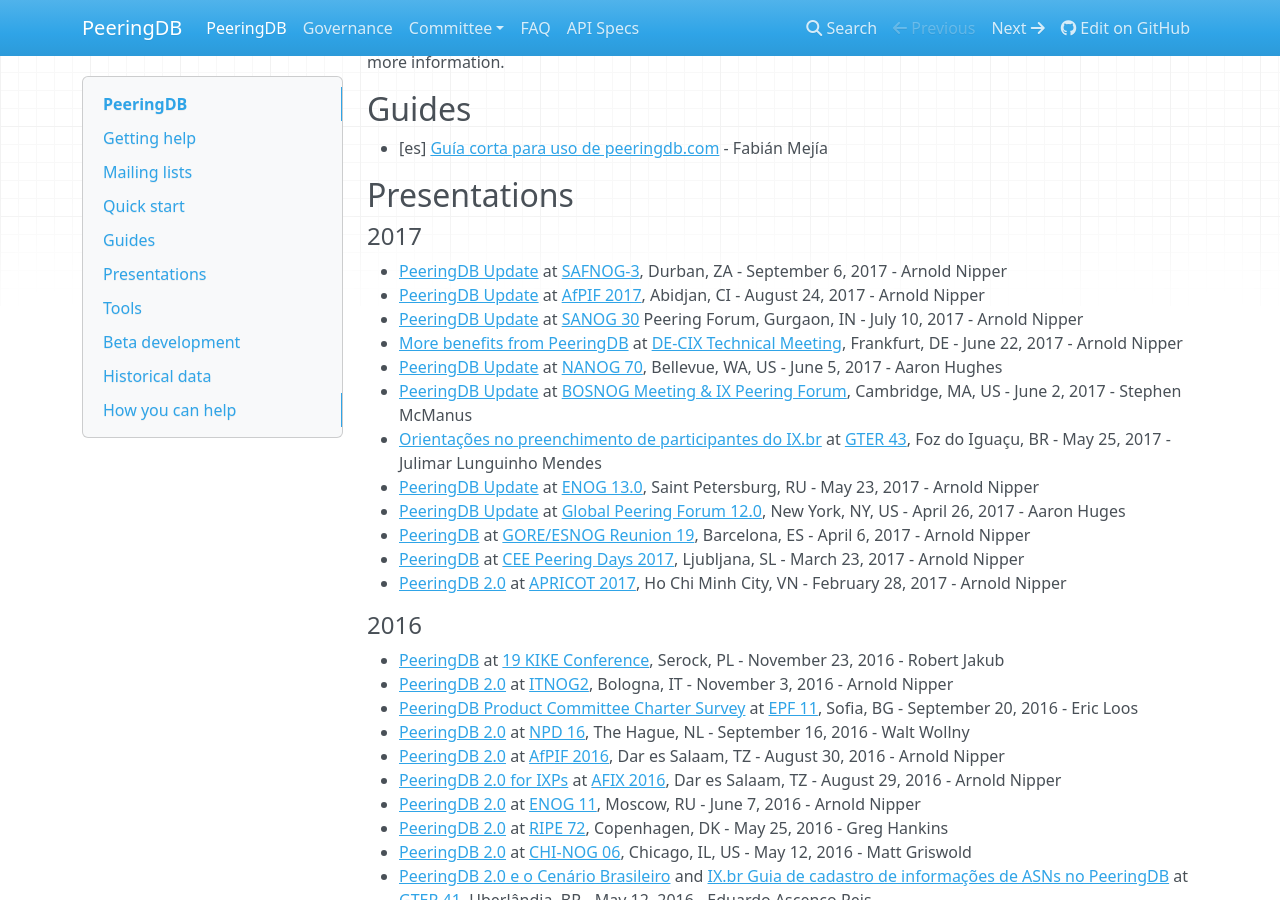
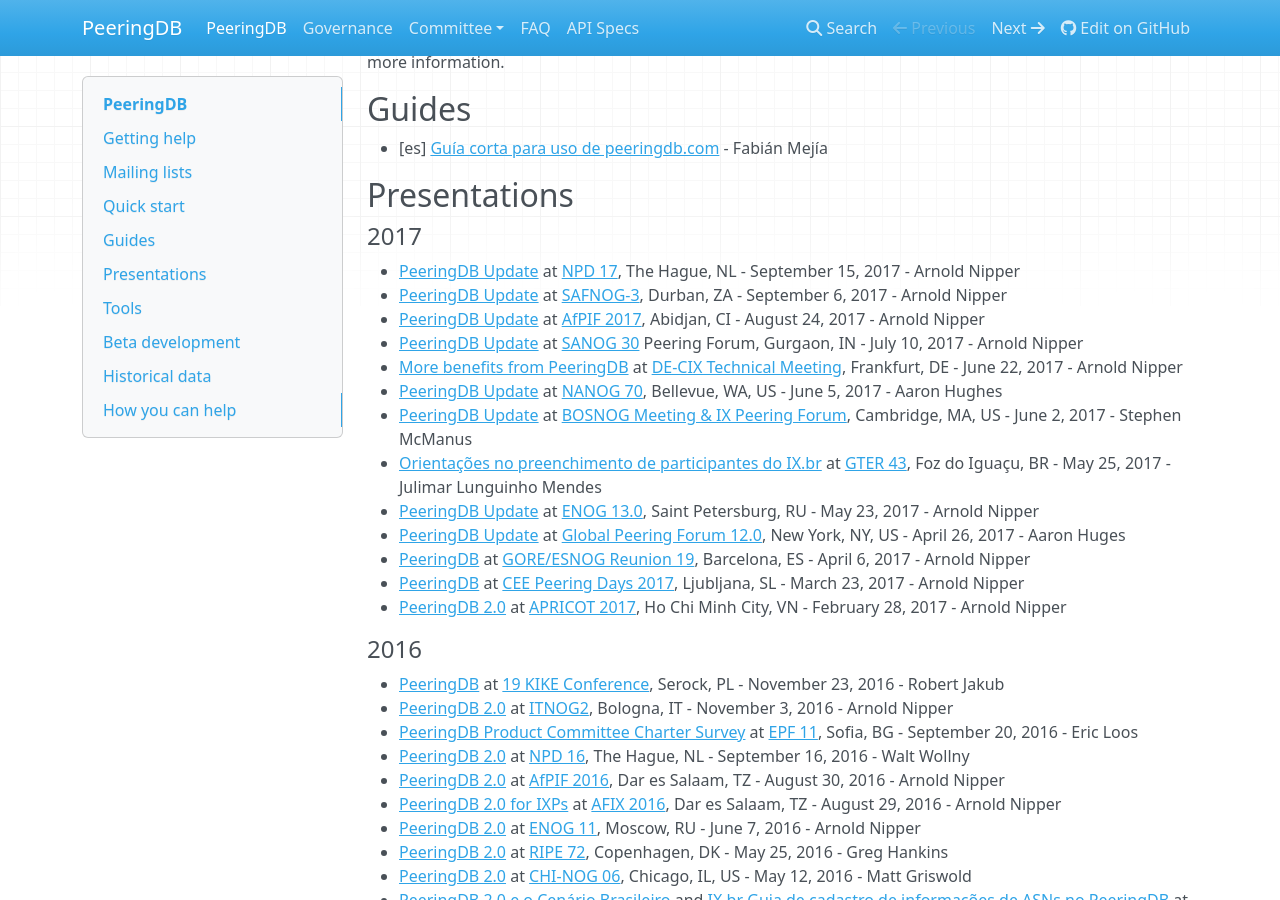
Before and after one commit to peeringdb/docs, an MkDocs documentation site: the page built from docs/index.md, in a window 1280 px wide and 900 px high, scrolled down 1136 px. Built offline with MkDocs 1.6.1, drawn with Linux system fonts in a browser that asks for light colours; nearby versions of some CDN libraries; old or Windows-style settings are respelled for this version of MkDocs.

Commit message:
Added NPD 17 slides.

```diff
--- a/docs/index.md
+++ b/docs/index.md
@@ -52,6 +52,7 @@
 
 #### 2017
 
+- [PeeringDB Update](presentation/20170915-Neutral-Peering-Day-2017-nipper.pdf) at [NPD 17](https://neutralpeeringdays.net/#Program), The Hague, NL - September 15, 2017 - Arnold Nipper
 - [PeeringDB Update](presentation/20170906-SAFNOG-3-nipper.pdf) at [SAFNOG-3](http://www.safnog.org/safnog-3-with-iweek-in-durban), Durban, ZA - September 6, 2017 - Arnold Nipper
 - [PeeringDB Update](presentation/20170824-AfPIF2017-nipper.pdf) at [AfPIF 2017](http://www.internetsociety.org/afpif/2017/), Abidjan, CI - August 24, 2017 - Arnold Nipper
 - [PeeringDB Update](presentation/20170710-SANOG30-nipper.pdf) at [SANOG 30](http://www.sanog.org/sanog30/program.html) Peering Forum, Gurgaon, IN - July 10, 2017 - Arnold Nipper
```
Also changed, not shown: 1 other file.
